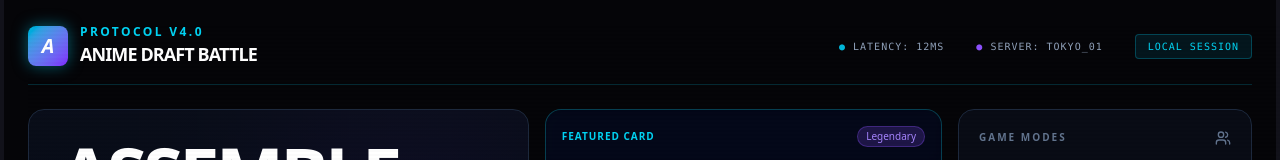
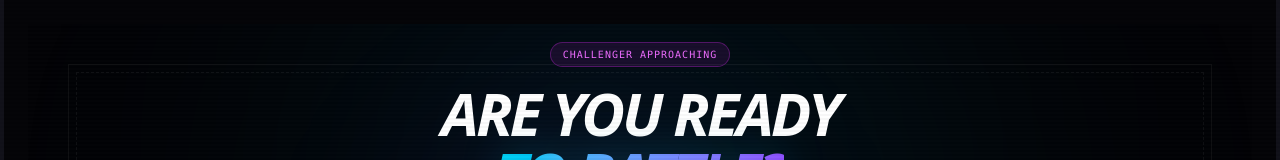
Before and after one commit to sanidhyathakur/anime-battle-, a React (Vite) app: page / in a window 1280 px wide. Shown: the top 160 px of the page. Built offline with nearby package versions, Linux system fonts and the light colour scheme.

Commit message:
feat: conditionally hide landing home layout elements until start button clicked

```diff
--- a/src/pages/Landing.tsx
+++ b/src/pages/Landing.tsx
@@ -28,7 +28,9 @@ export function Landing() {
     <div className="w-full min-h-screen bg-[#050508] text-slate-100 font-sans flex flex-col p-4 md:p-6 overflow-x-hidden border-x-[4px] border-b-[4px] border-t-0 border-[#12121a]">
       <div className="scanline" />
 
-      <nav className="flex justify-between items-center mb-6 border-b border-cyan-500/20 pb-4 max-w-7xl mx-auto w-full relative z-10">
+      {!showSplash && (
+        <>
+          <nav className="flex justify-between items-center mb-6 border-b border-cyan-500/20 pb-4 max-w-7xl mx-auto w-full relative z-10">
         <div className="flex items-center gap-3">
           <div className="w-10 h-10 bg-gradient-to-br from-cyan-500 to-violet-600 rounded-lg flex items-center justify-center shadow-[0_0_15px_rgba(6,182,212,0.5)]">
             <span className="font-black text-xl italic text-white">A</span>
@@ -271,6 +273,8 @@ export function Landing() {
           </motion.div>
         </div>
       )}
+        </>
+      )}
 
       {/* Splash Screen Autoplay Bypass Overlay */}
       <AnimatePresence>
```
